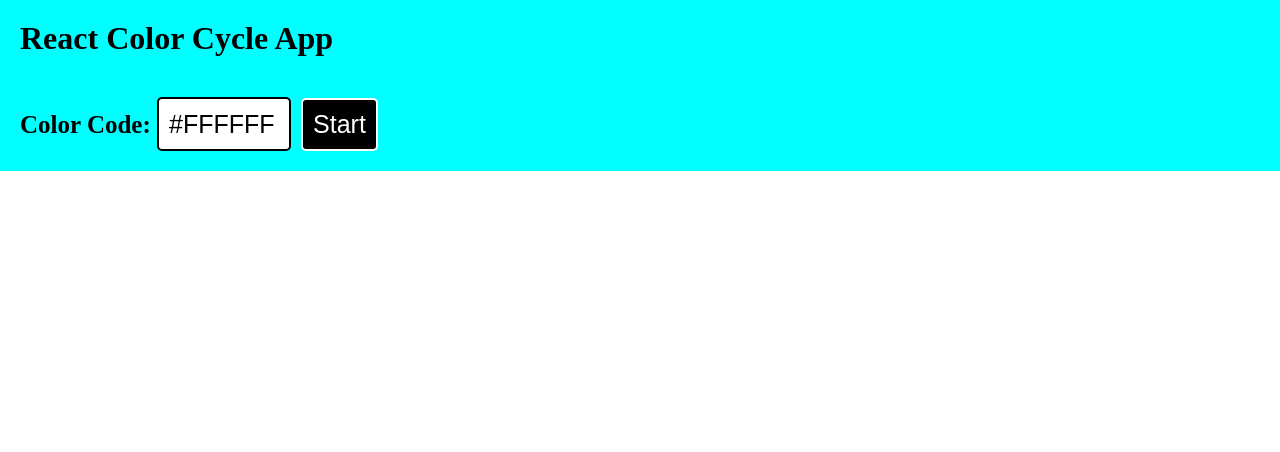
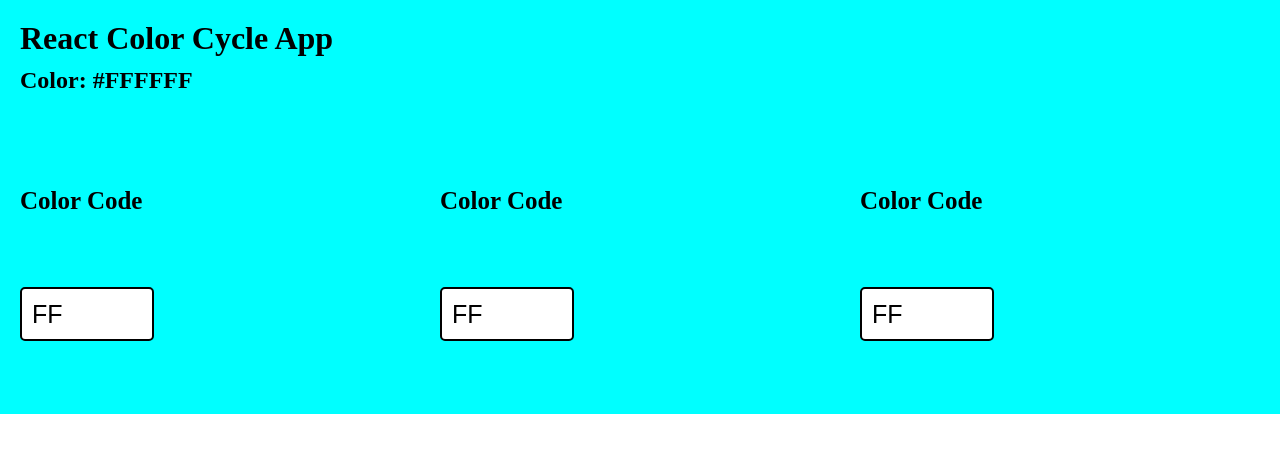
Before and after one commit to alik-balika/react-color-cycle-app, a React (Vite) app: page / in a window 1280 px wide. Shown: the top 452 px of the page. Built offline with nearby package versions, Linux system fonts and the light colour scheme.

Commit message:
separate color code input into 3 different inputs

```diff
--- a/src/App.jsx
+++ b/src/App.jsx
@@ -1,35 +1,128 @@
 import React, { useState } from "react";
+
+const RED = "red";
+const GREEN = "green";
+const BLUE = "blue";
 
 const App = () => {
   const [backgroundColor, setBackgroundColor] = useState("#FFFFFF");
-  const [isRunning, setIsRunning] = useState(false);
+  const [colorCodes, setColorCodes] = useState({
+    [RED]: { hex: "FF", beginningIndex: 1, endIndex: 3 },
+    [GREEN]: { hex: "FF", beginningIndex: 3, endIndex: 5 },
+    [BLUE]: { hex: "FF", beginningIndex: 5, endIndex: 7 },
+  });
+  // const [isRunning, setIsRunning] = useState(false);
+  // const [increment, setIncrement] = useState("");
 
-  const beginColorChange = () => {
-    setIsRunning(!isRunning);
+  // const beginColorChange = () => {
+  //   setIsRunning(!isRunning);
+  // };
+
+  const handleColorCodeInput = (color, hexValue) => {
+    if (hexValue !== "" && !isValidHex(hexValue)) return;
+
+    hexValue = hexValue.toUpperCase();
+
+    setColorCodes({
+      ...colorCodes,
+      [color]: {
+        ...colorCodes[color],
+        hex: hexValue,
+      },
+    });
+
+    if (hexValue === "") return;
+
+    if (hexValue.length === 1) hexValue = "0" + hexValue;
+
+    const newBackgroundColor =
+      backgroundColor.slice(0, colorCodes[color].beginningIndex) +
+      hexValue +
+      backgroundColor.slice(colorCodes[color].endIndex, backgroundColor.length);
+
+    setBackgroundColor(newBackgroundColor);
   };
 
-  const handleUserInput = (e) => {
-    if (e.target.value.length > 7) return;
+  const isValidHex = (hex) => {
+    const hexRegex = /^[0-9a-fA-F]+$/;
 
-    setBackgroundColor(e.target.value.toUpperCase());
+    return hexRegex.test(hex);
   };
+
+  // const handleIncrementInput = (e) => {
+  //   if (e.target.value.length > 7) return;
+
+  //   setIncrement(e.target.value.toUpperCase());
+  // };
 
   return (
     <div style={{ height: "100vh", backgroundColor: backgroundColor }}>
       <div className="header">
         <h1>React Color Cycle App</h1>
+        <h2>Color: {backgroundColor}</h2>
       </div>
       <div className="options">
-        <label htmlFor="colorCode">Color Code: </label>
-        <input
-          type="text"
-          id="colorCode"
-          value={backgroundColor}
-          onChange={handleUserInput}
-        />
-        <button onClick={beginColorChange}>
-          {isRunning ? "Stop" : "Start"}
-        </button>
+        {/* COLOR CODES */}
+        <div className="colorCode">
+          <label htmlFor={RED}>Color Code </label>
+          <input
+            type="text"
+            id={RED}
+            maxLength={2}
+            value={colorCodes[RED].hex}
+            onChange={(e) => handleColorCodeInput(RED, e.target.value)}
+          />
+          {/* <label htmlFor="incrementValue">Increment Value</label>
+          <input
+            type="text"
+            id="incrementValue"
+            value={increment}
+            onChange={handleIncrementInput}
+          />
+          <button onClick={beginColorChange}>
+            {isRunning ? "Stop" : "Start"}
+          </button> */}
+        </div>
+        <div className="colorCode">
+          <label htmlFor={GREEN}>Color Code </label>
+          <input
+            type="text"
+            id={GREEN}
+            maxLength={2}
+            value={colorCodes[GREEN].hex}
+            onChange={(e) => handleColorCodeInput(GREEN, e.target.value)}
+          />
+          {/* <label htmlFor="incrementValue">Increment Value</label>
+          <input
+            type="text"
+            id="incrementValue"
+            value={increment}
+            onChange={handleIncrementInput}
+          />
+          <button onClick={beginColorChange}>
+            {isRunning ? "Stop" : "Start"}
+          </button> */}
+        </div>
+        <div className="colorCode">
+          <label htmlFor={BLUE}>Color Code </label>
+          <input
+            type="text"
+            id={BLUE}
+            maxLength={2}
+            value={colorCodes[BLUE].hex}
+            onChange={(e) => handleColorCodeInput(BLUE, e.target.value)}
+          />
+          {/* <label htmlFor="incrementValue">Increment Value</label>
+          <input
+            type="text"
+            id="incrementValue"
+            value={increment}
+            onChange={handleIncrementInput}
+          />
+          <button onClick={beginColorChange}>
+            {isRunning ? "Stop" : "Start"}
+          </button> */}
+        </div>
       </div>
     </div>
   );
--- a/src/index.css
+++ b/src/index.css
@@ -8,9 +8,14 @@
   background-color: aqua;
 }
 
+h2 {
+  margin-top: 10px;
+}
+
 .options {
-  padding: 20px;
+  padding-left: 20px;
   background-color: aqua;
+  display: flex;
 }
 
 label {
@@ -28,11 +33,11 @@ input {
 }
 
 button {
-  margin-left: 10px;
   padding: 10px;
   height: 53px;
   font-size: 25px;
   border-radius: 5px;
+  width: 135px;
   background-color: black;
   color: white;
   border: 2px solid white;
@@ -42,3 +47,11 @@ button {
 button:hover {
   background-color: darkslategrey;
 }
+
+.colorCode {
+  display: flex;
+  flex-direction: column;
+  justify-content: space-evenly;
+  height: 300px;
+  width: 100%;
+}
```
